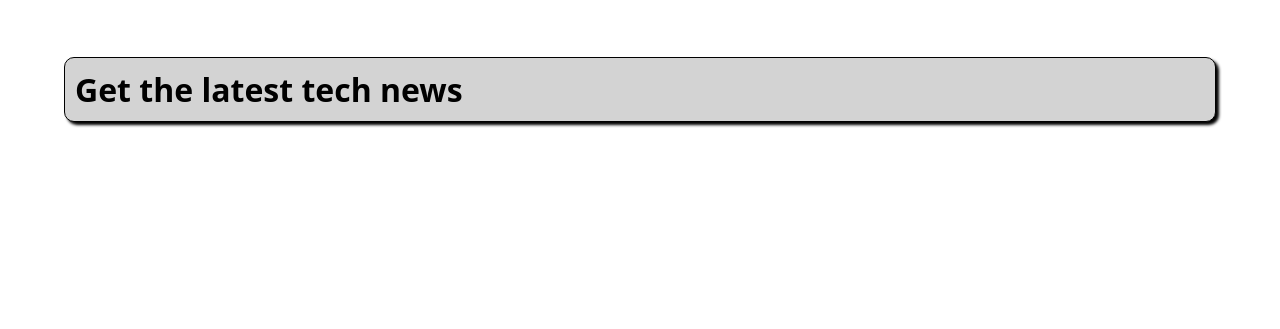
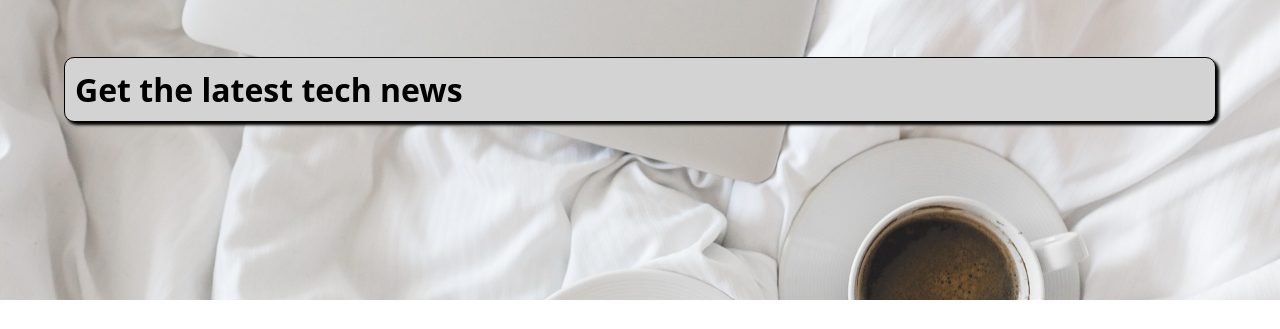
Before and after one commit to techytuppers/nuxtjs-vuejs-on-steroids, a Nuxt app: page / in a window 1280 px wide. Shown: the top 329 px of the page. Built offline with nearby package versions, Linux system fonts and the light colour scheme; grey boxes are pictures that could not be loaded.

Commit message:
29. Adding Status Assets - The Background Image -- Adding file to /static directory, referencing it as a css style with background-image: url('~assets/images/image.jpg') - No slash after the tilde e.g. ~/assets

```diff
--- a/pages/index.vue
+++ b/pages/index.vue
@@ -44,6 +44,7 @@ export default {
   box-sizing: border-box;
   background-position: center;
   background-size: cover;
+  background-image: url('~assets/images/main-page-background.jpg');
 }
 
 .intro h1 {
```
Also changed, not shown: assets/images/main-page-background.jpg (added).
